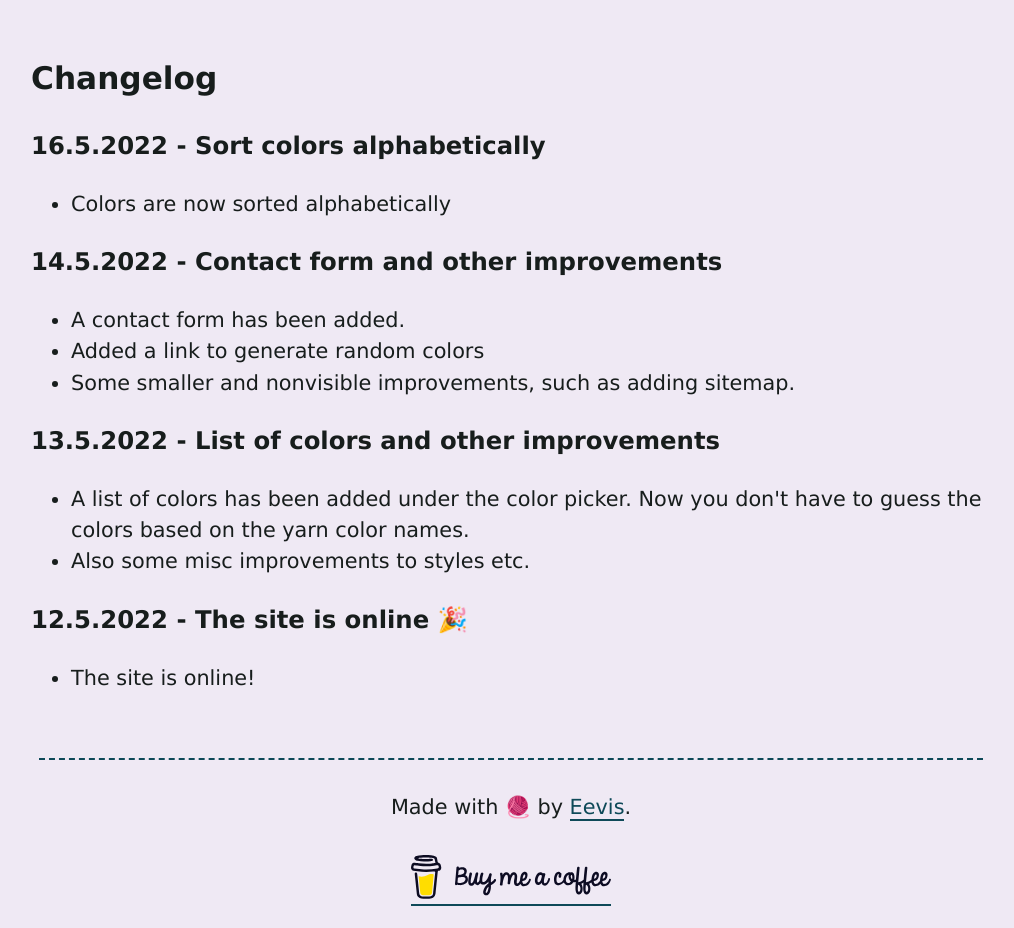
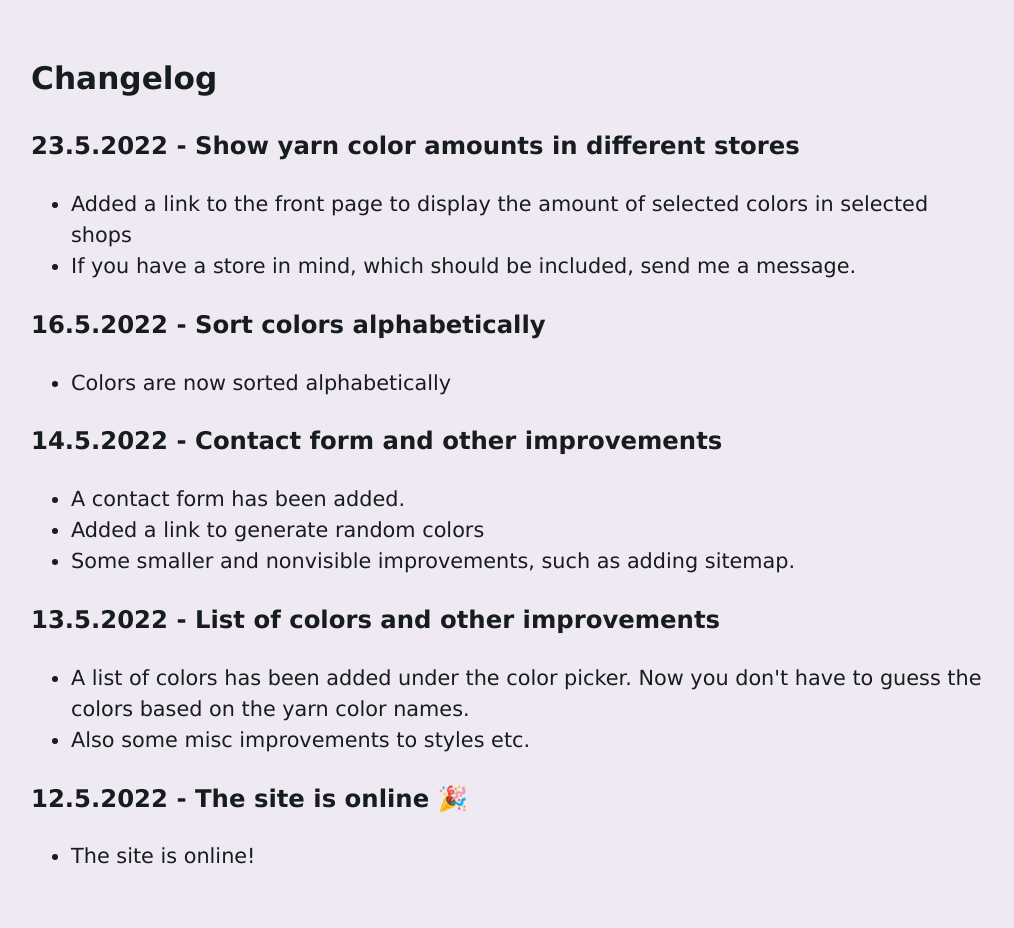
Before and after one commit to eevajonnapanula/neule.art, an Eleventy site: page en/about.njk in a window 1280 px wide. Shown: the part 1405-2333 px from the top of the page, without its empty margins (129-1143 px from the left). Built offline with nearby package versions, Linux system fonts and the light colour scheme; Eleventy itself is replaced by a stand-in of ours; files that its build step writes are made by us from their sources.

Commit message:
Update changelog

```diff
--- a/en/about.njk
+++ b/en/about.njk
@@ -40,6 +40,13 @@ title: 'About the site'
 
 <h2>Changelog</h2>
 
+<h3><time datetime="2022-05-23">23.5.2022</time> - Show yarn color amounts in different stores</h3>
+
+<ul>
+  <li>Added a link to the front page to display the amount of selected colors in selected shops</li>
+  <li>If you have a store in mind, which should be included, send me a message.</li>
+</ul>
+
 <h3><time datetime="2022-05-16">16.5.2022</time> - Sort colors alphabetically</h3>
 
 <ul>
```
Also changed, not shown: fi/about.njk (+7 -0 lines).
